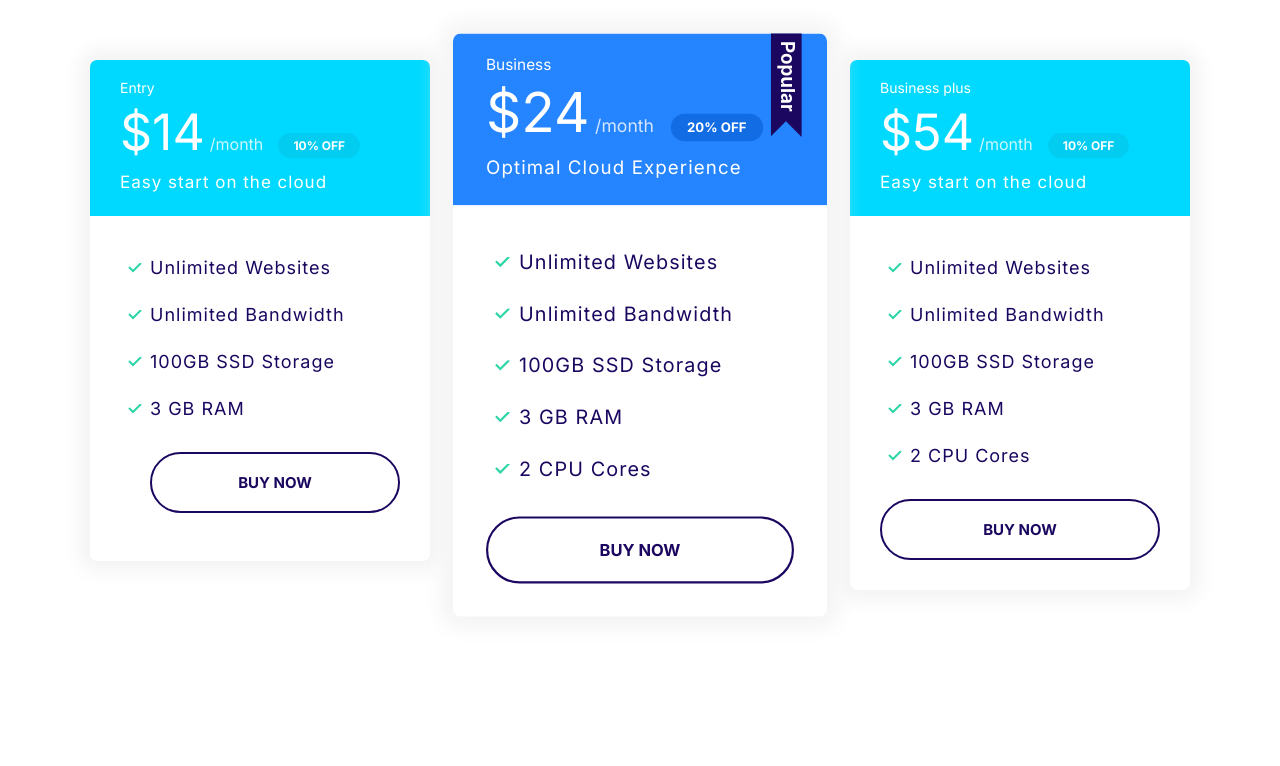
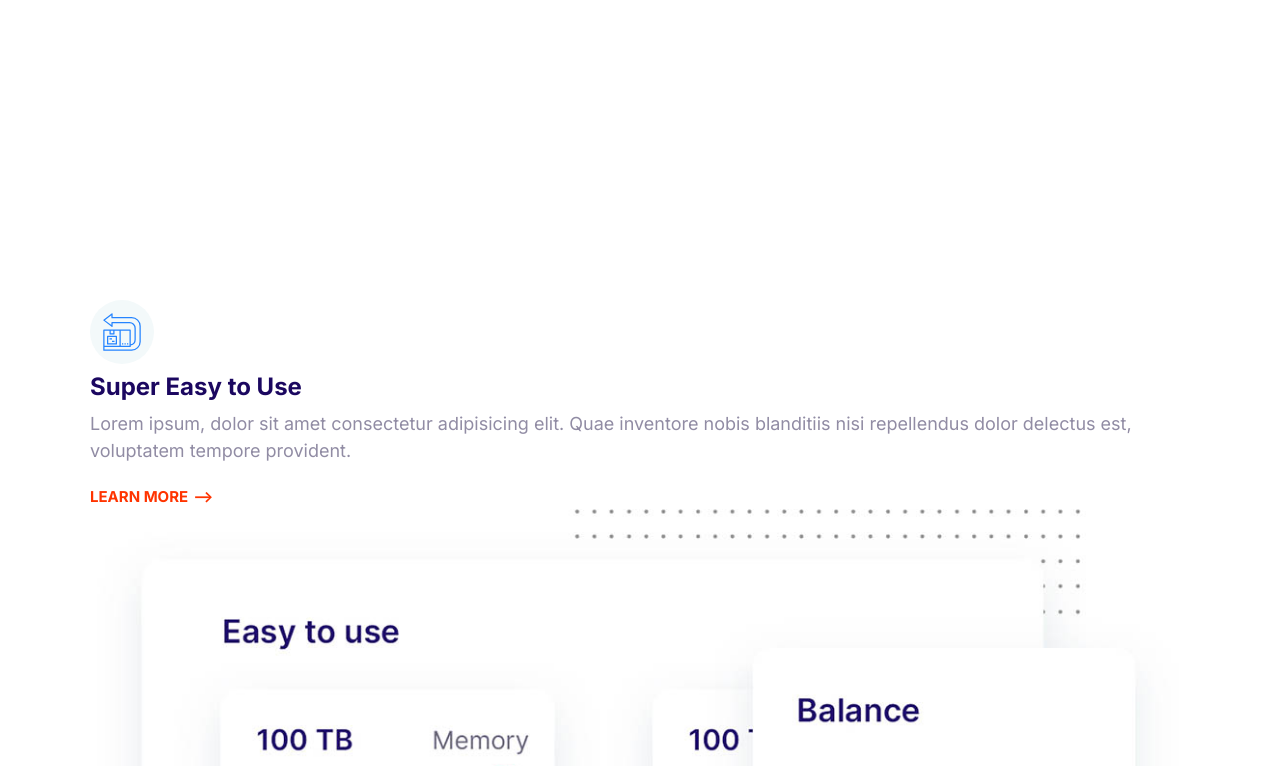
Before and after one commit to BartlomiejWerc/Moshify, a plain HTML site: page index.html in a window 1280 px wide. Shown: the top 766 px of the page. Drawn offline with Linux system fonts and the light colour scheme.

Commit message:
FeaturesBlock

```diff
--- a/css/styles.css
+++ b/css/styles.css
@@ -649,3 +649,19 @@ margin-bottom: 0;
 max-width: 500px;
 margin: 0 auto;
 }
+.feature {
+    gap: 4rem 2rem;
+    margin: 12rem 0;
+}
+
+.feature__heading {
+    margin: 1rem 0;
+}
+
+.feature__image {
+    width: 100%;
+}
+
+@media screen and (min-width: 768px) {
+    .feature:nth-of-type(even)
+}
--- a/index.html
+++ b/index.html
@@ -14,72 +14,89 @@
     <link rel="stylesheet" href="../css/styles.css" />
   </head>
   <body>
-    <section class="block container block-plans">
-      <div class="grid grid--1x3">
-        <div class="plan">
-          <div class="card card--secondary">
-            <header class="card__header">
-              <h3 class="plan__name">Entry</h3>
-              <span class="plan__price">$14</span>
-              <span class="plan__billing-cycle">/month</span>
-              <span class="badge badge--secondary badge--small">10% OFF</span>
-              <span class="plan__description">Easy start on the cloud</span>
-            </header>
-            <div class="card__body">
-              <ul class="list list--tick">
-                <li class="list__item">Unlimited Websites</li>
-                <li class="list__item">Unlimited Bandwidth</li>
-                <li class="list__item">100GB SSD Storage</li>
-                <li class="list__item">3 GB RAM</li>
-
-              <button class="btn btn--outline btn--block">Buy Now</button>
-            </div>
-          </div>
-        </div>
-        <div class="plan plan--popular">
-          <div class="card card--primary">
-            <header class="card__header">
-              <h3 class="plan__name">Business</h3>
-              <span class="plan__price">$24</span>
-              <span class="plan__billing-cycle">/month</span>
-              <span class="badge badge--primary badge--small">20% OFF</span>
-              <span class="plan__description">Optimal Cloud Experience</span>
-            </header>
-            <div class="card__body">
-              <ul class="list list--tick">
-                <li class="list__item">Unlimited Websites</li>
-                <li class="list__item">Unlimited Bandwidth</li>
-                <li class="list__item">100GB SSD Storage</li>
-                <li class="list__item">3 GB RAM</li>
-                <li class="list__item">2 CPU Cores</li>
-              </ul>
-              <button class="btn btn--outline btn--block">Buy Now</button>
-            </div>
-          </div>
-        </div>
-        <div class="plan">
-          <div class="card card--secondary">
-            <header class="card__header">
-              <h3 class="plan__name">Business plus</h3>
-              <span class="plan__price">$54</span>
-              <span class="plan__billing-cycle">/month</span>
-              <span class="badge badge--secondary badge--small">10% OFF</span>
-              <span class="plan__description">Easy start on the cloud</span>
-            </header>
-            <div class="card__body">
-              <ul class="list list--tick">
-                <li class="list__item">Unlimited Websites</li>
-                <li class="list__item">Unlimited Bandwidth</li>
-                <li class="list__item">100GB SSD Storage</li>
-                <li class="list__item">3 GB RAM</li>
-                <li class="list__item">2 CPU Cores</li>
-              </ul>
-              <button class="btn btn--outline btn--block">Buy Now</button>
-            </div>
-          </div>
-        </div>
+<section class="block container">
+  <article class="grid grid--1x2 feature"></article>
+  <div>
+    <span class="icon-container">
+      <svg class="icon icon--primary">
+        <use xlink:href="images/sprite.svg#easy"></use>
+      </svg>
+    </span>
+    <h3 class="feature__heading">Super Easy to Use</h3>
+    <p>
+      Lorem ipsum, dolor sit amet consectetur adipisicing elit. Quae
+      inventore nobis blanditiis nisi repellendus dolor delectus est,
+      voluptatem tempore provident.
+    </p>
+    <a href="#" class="link-arrow">Learn More</a>
+  </div>
+  <picture>
+    <source
+      type="images/webp"
+      srcset="images/easy.webp 1x, images/easy@2x.webp 2x"
+    />
+    <source
+      type="images/jpg"
+      srcset="images/easy.jpg 1x, images/easy@2x.jpg 2x"
+    />
+    <img class="feature__image" src="images/easy@2x.jpg" alt="" />
+  </picture>
+</article>
+<article class="grid grid--1x2 feature"></article>
+      <div class="feature__content">
+        <span class="icon-container">
+          <svg class="icon icon--primary">
+            <use xlink:href="images/sprite.svg#easy"></use>
+          </svg>
+        </span>
+        <h3 class="feature__heading">Super Easy to Use</h3>
+        <p>
+          Lorem ipsum, dolor sit amet consectetur adipisicing elit. Quae
+          inventore nobis blanditiis nisi repellendus dolor delectus est,
+          voluptatem tempore provident.
+        </p>
+        <a href="#" class="link-arrow">Learn More</a>
       </div>
-    </section>
+      <picture>
+        <source
+          type="images/webp"
+          srcset="images/easy.webp 1x, images/easy@2x.webp 2x"
+        />
+        <source
+          type="images/jpg"
+          srcset="images/easy.jpg 1x, images/easy@2x.jpg 2x"
+        />
+        <img class="feature__image" src="images/easy@2x.jpg" alt="" />
+      </picture>
+    </article>
+    <article class="grid grid--1x2 feature"></article>
+      <div>
+        <span class="icon-container">
+          <svg class="icon icon--primary">
+            <use xlink:href="images/sprite.svg#easy"></use>
+          </svg>
+        </span>
+        <h3 class="feature__heading">Super Easy to Use</h3>
+        <p>
+          Lorem ipsum, dolor sit amet consectetur adipisicing elit. Quae
+          inventore nobis blanditiis nisi repellendus dolor delectus est,
+          voluptatem tempore provident.
+        </p>
+        <a href="#" class="link-arrow">Learn More</a>
+      </div>
+      <picture>
+        <source
+          type="images/webp"
+          srcset="images/easy.webp 1x, images/easy@2x.webp 2x"
+        />
+        <source
+          type="images/jpg"
+          srcset="images/easy.jpg 1x, images/easy@2x.jpg 2x"
+        />
+        <img class="feature__image" src="images/easy@2x.jpg" alt="" />
+      </picture>
+    </article>
+</section>
     <script src="js/main.js"></script>
   </body>
 </html>
```
Also changed, not shown: images/easy.jpg (added), images/easy.webp (added), images/easy@2x.jpg (added), images/easy@2x.webp (added).
